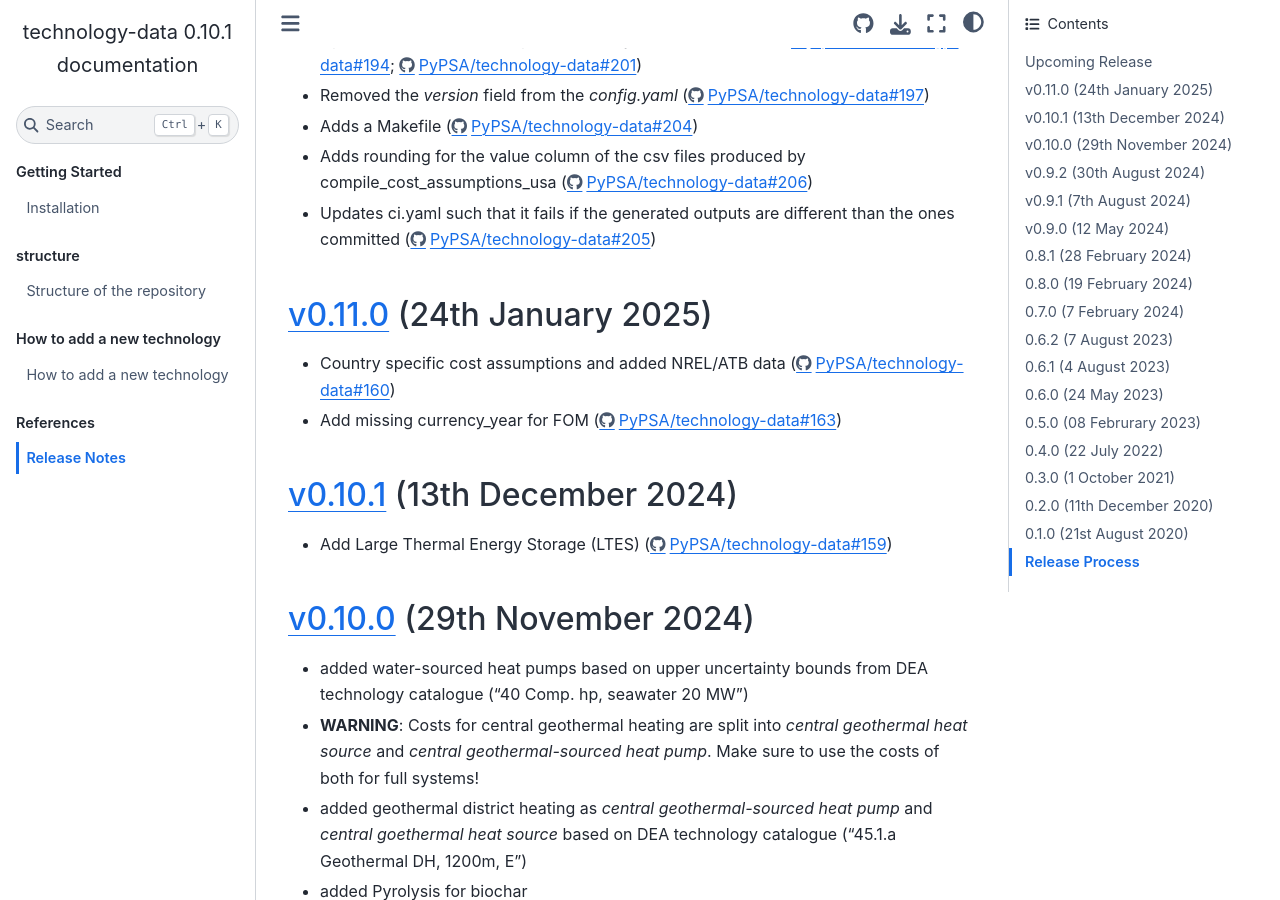
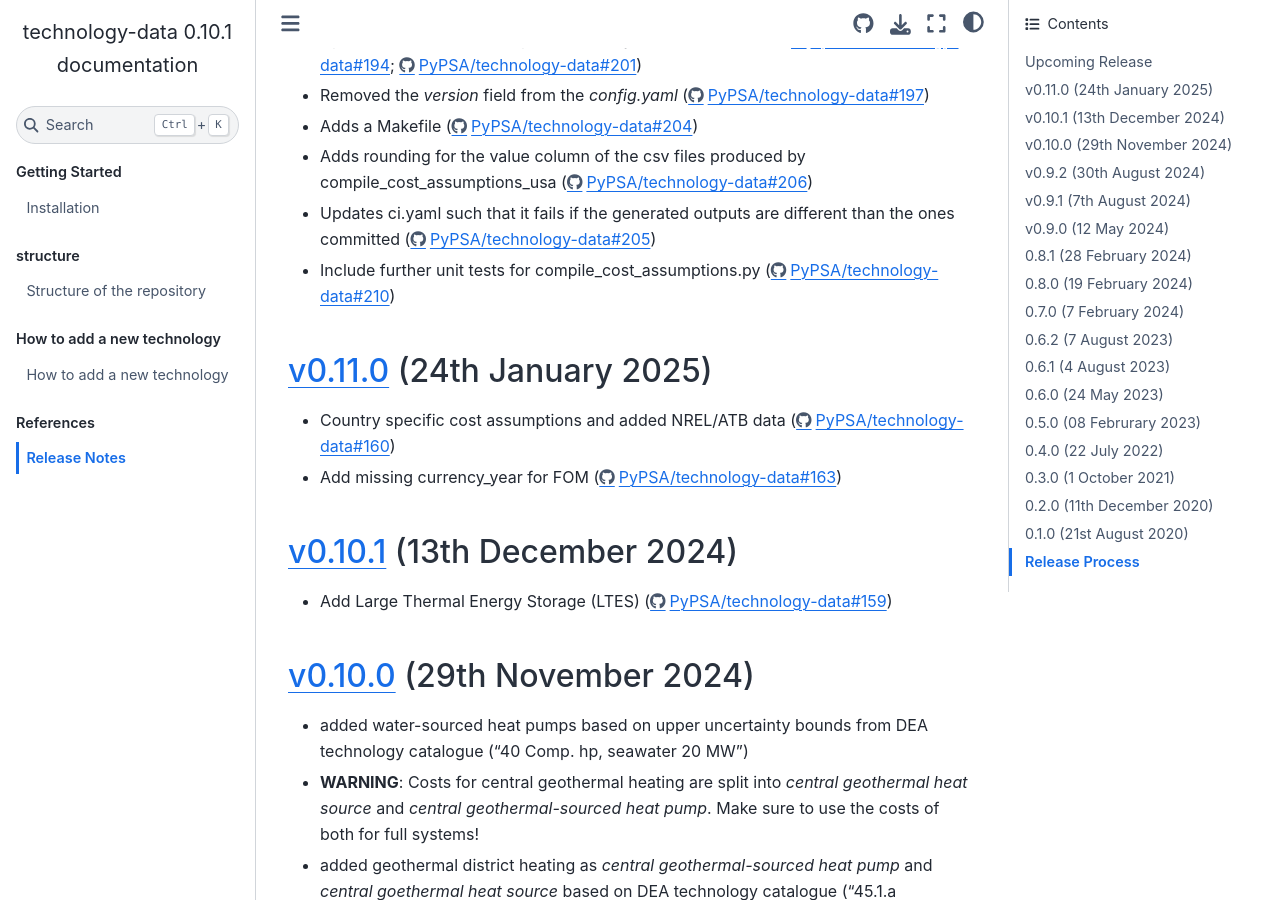
Before and after one commit to PyPSA/technology-data, a Sphinx documentation site: the page built from docs/release_notes.rst, in a window 1280 px wide and 900 px high, scrolled down 993 px. Built offline with Sphinx 7.4.7 and the Sphinx Book theme 1.1.4, drawn with Linux system fonts in a browser that asks for light colours.

Commit message:
docu: update release_notes.rst

```diff
--- a/docs/release_notes.rst
+++ b/docs/release_notes.rst
@@ -51,6 +51,8 @@
 * Adds rounding for the value column of the csv files produced by compile_cost_assumptions_usa (https://github.com/PyPSA/technology-data/pull/206)
 
 * Updates ci.yaml such that it fails if the generated outputs are different than the ones committed (https://github.com/PyPSA/technology-data/pull/205)
+
+* Include further unit tests for compile_cost_assumptions.py (https://github.com/PyPSA/technology-data/pull/210)
 
 `v0.11.0 <https://github.com/PyPSA/technology-data/releases/tag/v0.11.0>`__ (24th January 2025)
 =======================================================================================
```
